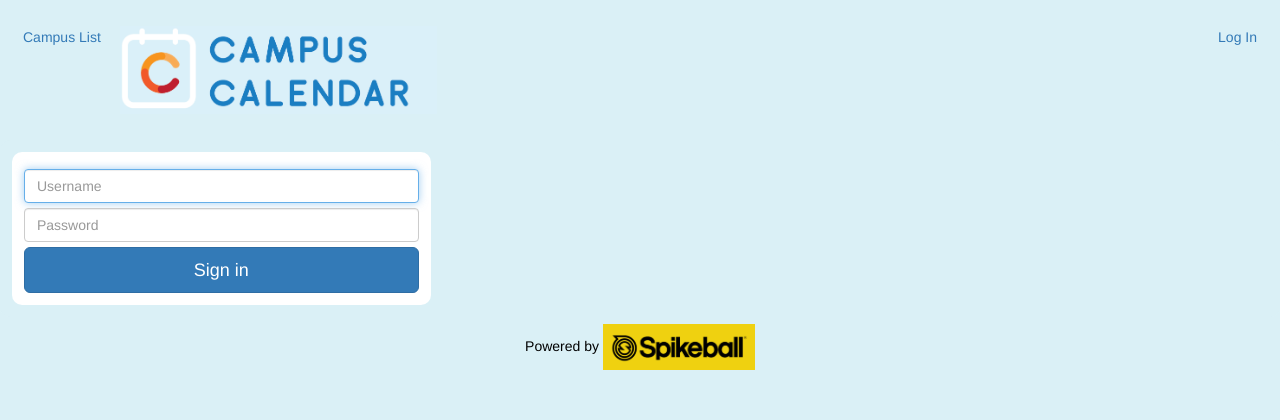
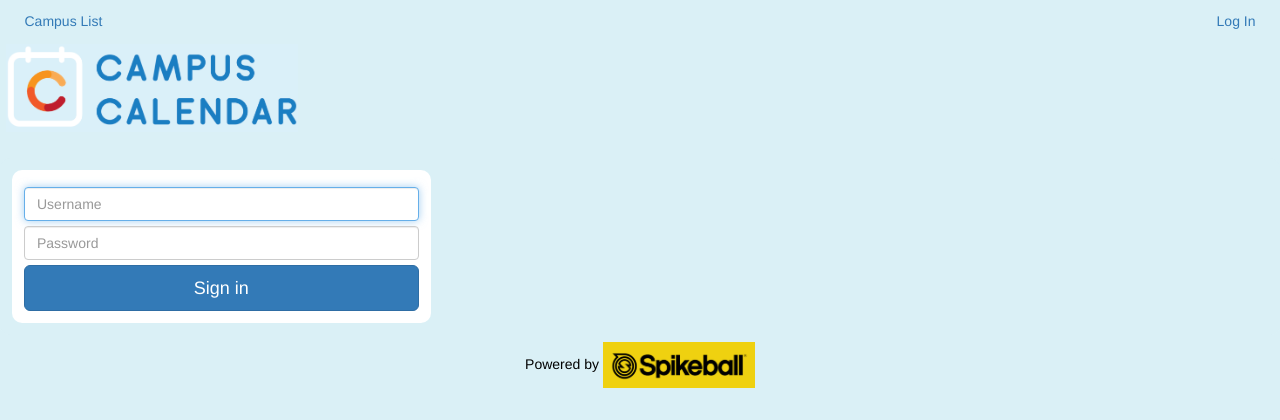
Before and after one commit to nediamond/CampusCalendar, a Django app: page /login/ in a window 1280 px wide. Shown: the top 420 px of the page. Run offline with Django 3.2, Linux system fonts and the light colour scheme; parts of the project's set-up code (start-up, migrations or seed data) failed here and were passed over; some libraries are stand-ins or nearby versions.

Commit message:
made top part of page look a bit nicer

```diff
--- a/templates/base.html
+++ b/templates/base.html
@@ -20,6 +20,12 @@
 				background-color:#DAF0F6;
 				<!-- color:#217DC1; -->
 			}
+
+            .button-bar {
+                margin-top:.4rem;
+                padding-left:.15rem;
+                padding-right:.15rem;
+            }
 		</style>
         {% endblock %}
 
@@ -27,7 +33,7 @@
         {% endblock %}
 	</head>
 	<body>
-		<br>
+		<div class="col-sm-12 col-xs-12 button-bar">
             <a href="/campus_list/" class="btn btn-secondary" style="display: block;float:left;margin-left:10px;">Campus List</a>
             {% if user.is_authenticated %}
                 <a href="/event_manager/" class="btn btn-secondary" style="display: block;float:right;margin-right:10px;">Manage</a>
@@ -35,7 +41,7 @@
             {% else %}
                 <a href="/login/" class="btn btn-secondary" style="display: block;float:right;margin-right:10px;">Log In</a>
             {% endif %}
-
+        </div>
 		<img src="{% static "campus_calendar/cc.png" %}" onclick="window.location='/'" class="mx-auto d-block img-fluid" style="padding:.6rem;max-height:10rem">
         <h1 class="text-center" style="color:#20609f">{% block page_header %}{% endblock %}</h1>
 
```
Also changed, not shown: CampusCalendar/static/campus_calendar/cc.png. Lines whose indentation alone changed are shown as unchanged.
